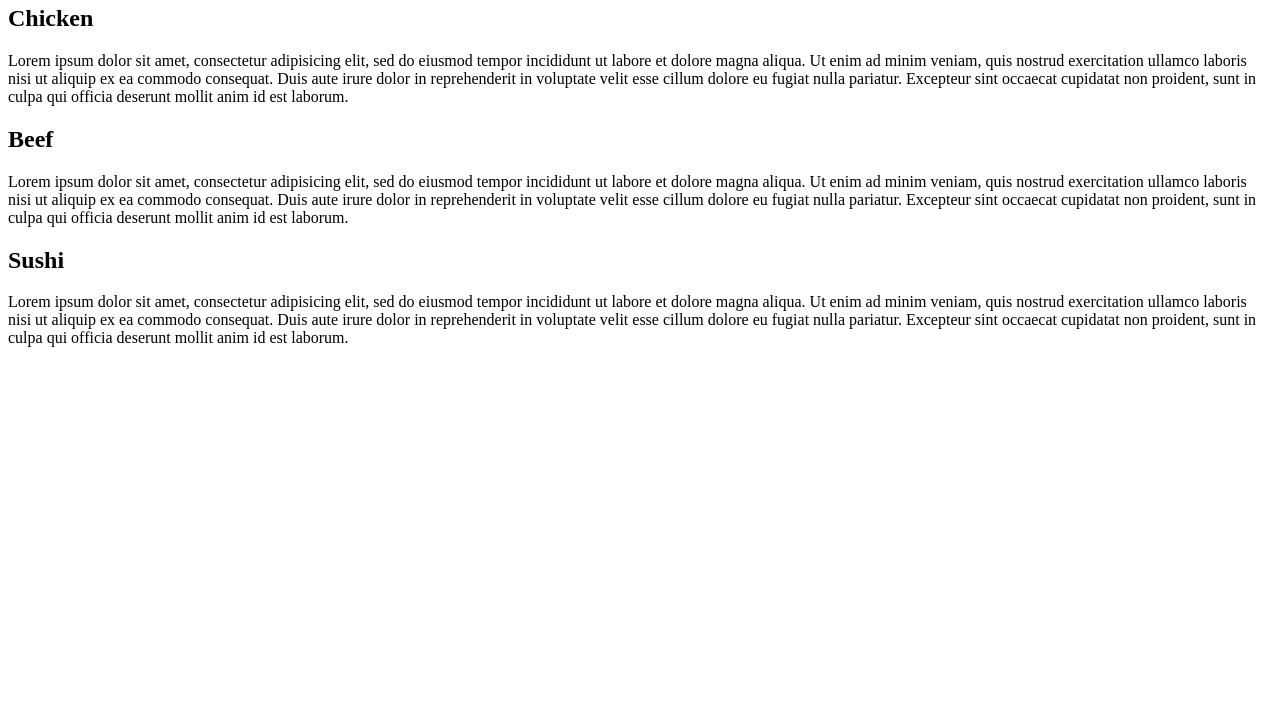
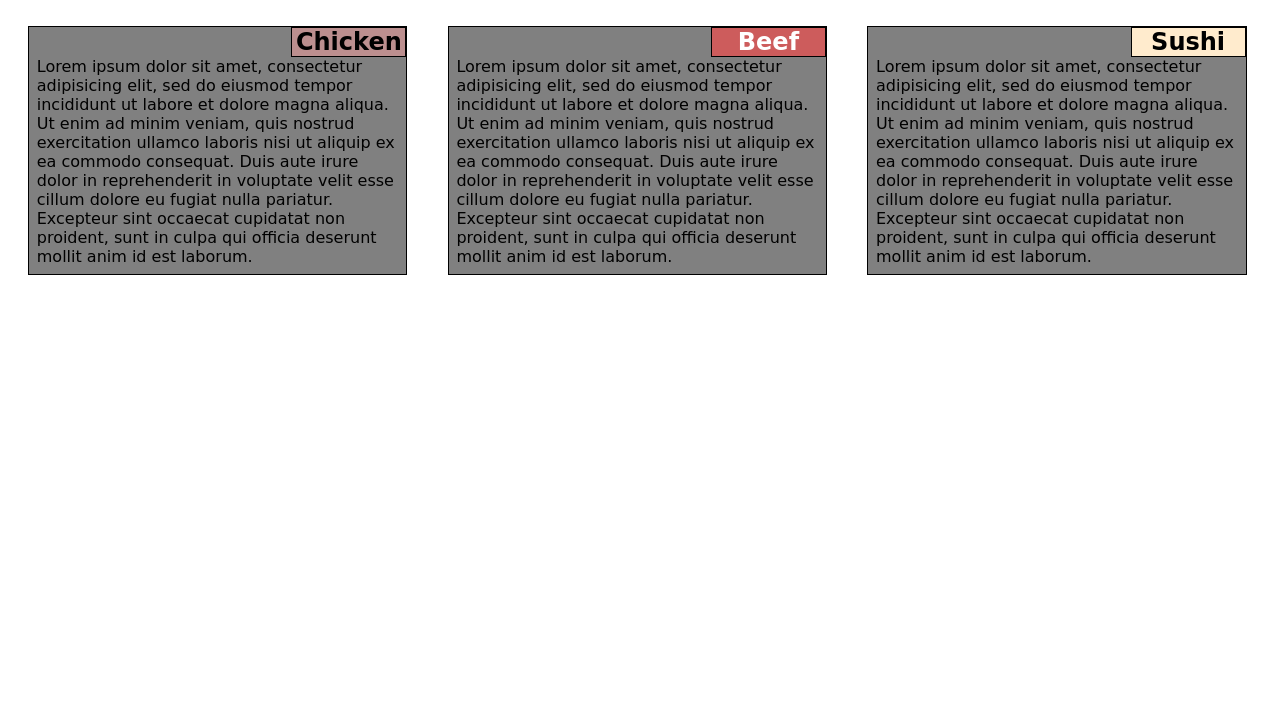
Before and after one commit to Syncib/htmlcsslearning, a plain HTML site: page module2-solution/index.html in a window 1280 px wide. Shown: the part 75-800 px from the top of the page. Drawn offline with Linux system fonts and the light colour scheme; the site is published under a folder, as on GitHub Pages, so addresses that start at the root find nothing.

Commit message:
Update index.html

```diff
--- a/module2-solution/index.html
+++ b/module2-solution/index.html
@@ -6,7 +6,7 @@
 		<title>
 			Module 2 Solution
 		</title>
-		<link rel="stylesheet" type="text/css" href="/css/MyStyle.css">
+		<link rel="stylesheet" type="text/css" href="css/MyStyle.css">
 	</head>
 	<body>
 		<h1>
```
